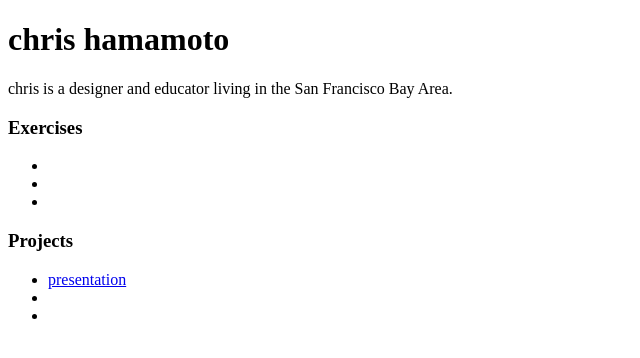
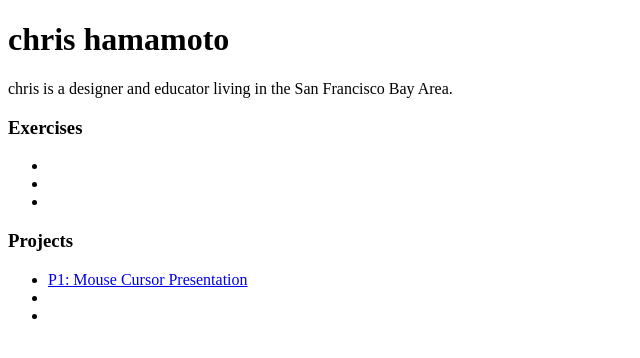
Before and after one commit to chris-at-cca/spring2017-interactive1, a plain HTML site: page index.html in a window 1280 px wide. Shown: the whole page, without its empty margins (0-640 px from the left). Drawn offline with Linux system fonts and the light colour scheme.

Commit message:
Updating link

```diff
--- a/index.html
+++ b/index.html
@@ -22,7 +22,7 @@
     <div id="projects">
       <h3>Projects</h3>
       <ul>
-        <li><a href="presentation/index.html">presentation</a></li>
+        <li><a href="presentation/index.html">P1: Mouse Cursor Presentation</a></li>
         <li></li>
         <li></li>
       </ul>
```
